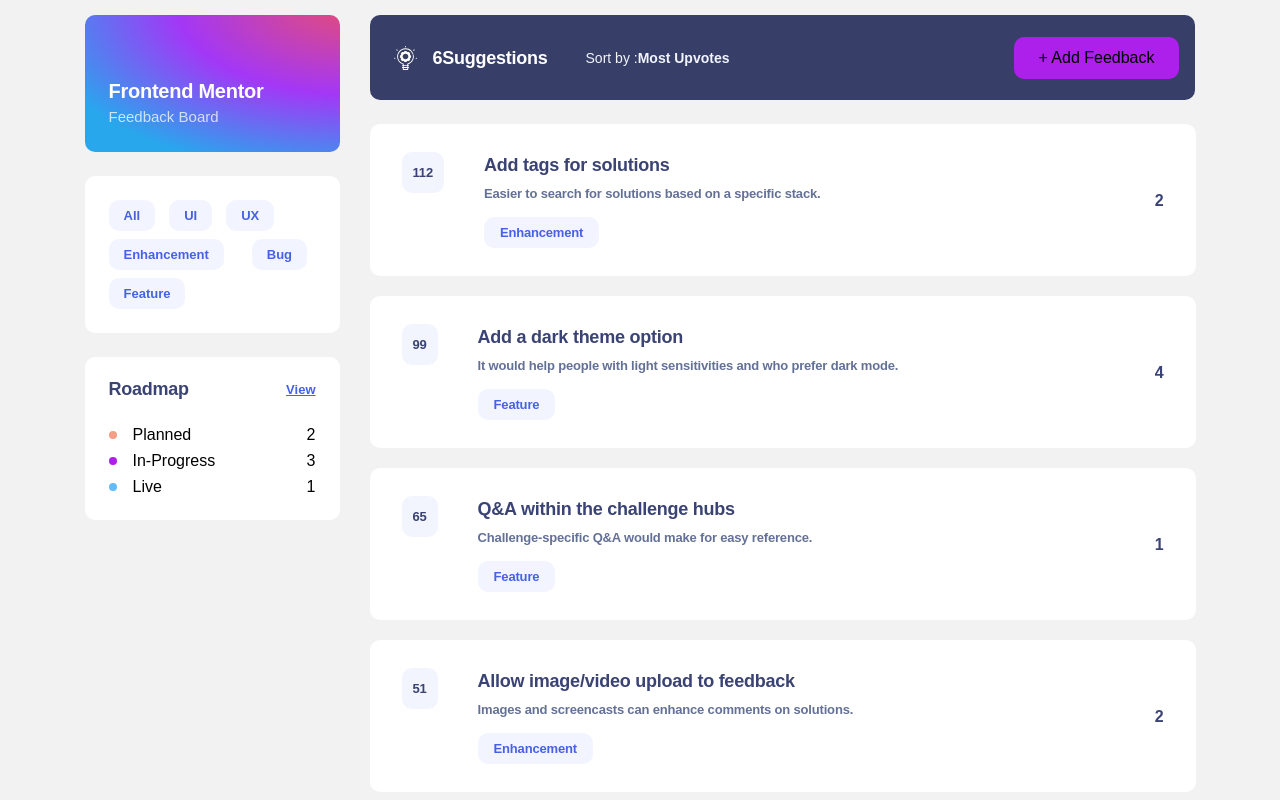
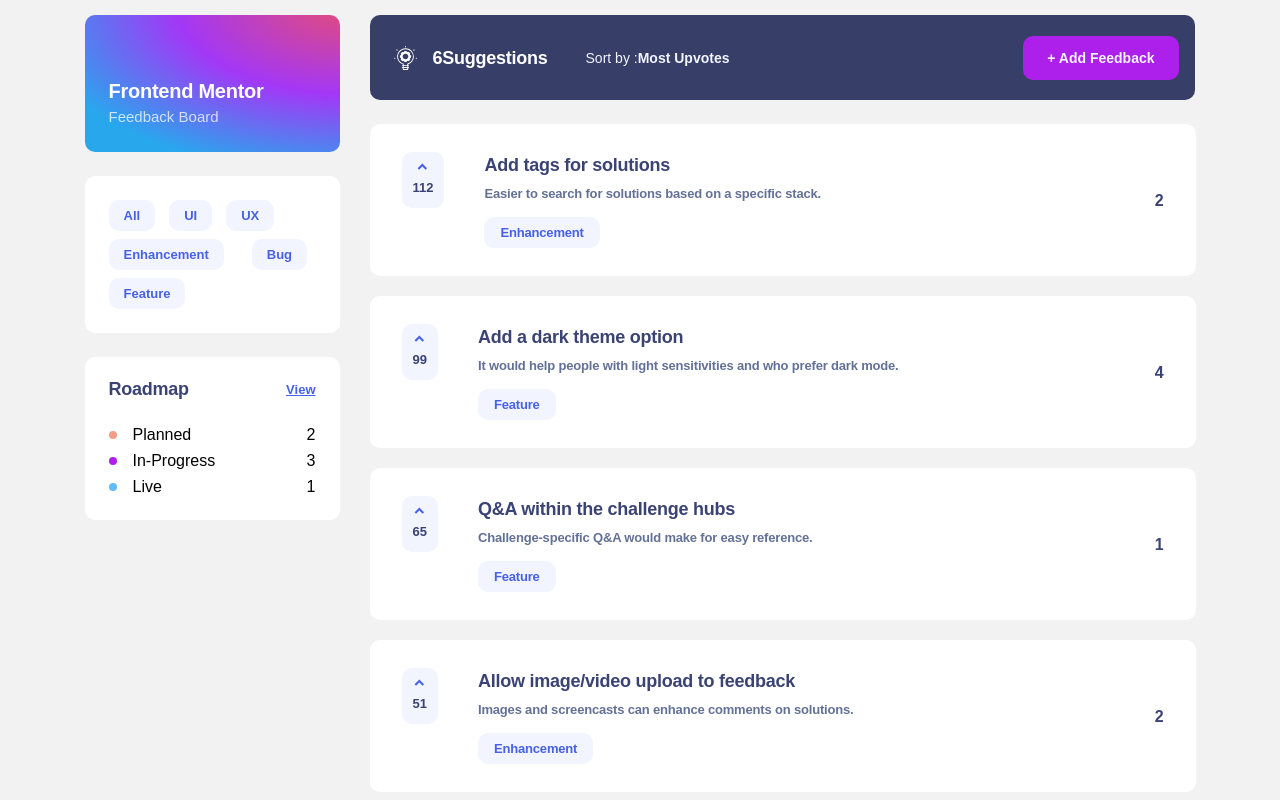
Before and after one commit to Abdulvohid0107/Products-Feedback, a React (Create React App) app: page / in a window 1280 px wide. Shown: the top 800 px of the page. Built offline with nearby package versions, Linux system fonts and the light colour scheme.

Commit message:
some changes in feedbacks section

```diff
--- a/src/components/button/button.css
+++ b/src/components/button/button.css
@@ -3,4 +3,13 @@
   background: #AD1FEA;
   border-radius: 10px;
   padding: 12px 24px;
+  color: #F2F4FE;
+  font-weight: 700;
+  font-size: 14px;
+  line-height: 20px;
+  transition: 0.3s ease all;
 }
+
+.button:hover{
+  background: #C75AF6;
+}
--- a/src/components/feedback-header/feedback-header.js
+++ b/src/components/feedback-header/feedback-header.js
@@ -12,8 +12,8 @@
           </h3>
         </div>
         <div className="site-header__sort-wrapper">
-          <p className="site-header__sort">Sort by :</p>
-          <h4 className="site-header__sort-title">Most Upvotes</h4>
+          <p className="site-header__sort">Sort by : </p>
+          <h4 className="site-header__sort-title"> Most Upvotes</h4>
         </div>
       </div>
     {children}
--- a/src/components/feedback/feedback.css
+++ b/src/components/feedback/feedback.css
@@ -1,3 +1,8 @@
+.image path{
+  fill: red !important;
+}
+
+
 .feedback{
   background: #FFFFFF;
   border-radius: 10px;
@@ -12,11 +17,62 @@
   margin-bottom: 0;
 }
 
-.feedback__like{
+.feedback__button-like{
+  border: none;
   margin: 0;
   padding: 11px;
   background: #F2F4FE;
   border-radius: 10px;
+  display: flex;
+  flex-direction: column;
+  align-items: center;
+  transition: 0.3s ease all;
+}
+
+.feedback__button-img{
+  margin-bottom: 8px;
+}
+
+/* .feedback__button-span{
+  border: none;
+  cursor: pointer;
+  background-color: transparent;
+  width: 19px;
+  height: 12px;
+  background-position: center center;
+}
+  .feedback__button-span::before,
+  .feedback__button-span::after{
+    content: '';
+    display: block;
+    width: 10px;
+    height: 3px;
+    background-color:#4661E6;
+    transition: 0.2s ease all;
+  }
+
+  .feedback__button-span::before{
+    transform: translateY(50%) rotate(45deg);
+  }
+  .feedback__button-span::after{
+    transform: translateX(-60%) translateY(-50%) rotate(-45deg);
+  }  */
+
+.feedback__button-like:hover{
+  background: #CFD7FF;
+}
+
+
+
+.feedback__button-like:active{
+  transition: 0.05s ease all;
+  background: #4661E6;
+  border-radius: 10px;
+}
+
+.feedback__arrow-like{
+  display: block;
+  margin-bottom: 8px;
 }
 
 .feedback__content-wrapper{
--- a/src/components/feedback/feedback.js
+++ b/src/components/feedback/feedback.js
@@ -1,4 +1,11 @@
-import "./feedback.css"
+import "./feedback.css";
+import arrowlike from "../../assets/images/arrow-like.svg"
+// var clicks = 0;
+
+// function onClick() {
+//   clicks += 1;
+//   document.getElementById("clicks").innerHTML = clicks;
+// };
 
 export const Feedback = (props) => {
   const {feedback: {likes, feedback, reason, type, comments}} = props
@@ -6,7 +13,11 @@
   return (
     <li className="feedback">
       <div className="feedback__content-wrapper">
-        <p className="feedback__like">{likes}</p>
+        <button className="feedback__button-like" type="button">
+          {/* <span className="feedback__button-span"></span> */}
+          <img src={arrowlike} className="feedback__button-img" alt="" />
+          <span id="clicks">{likes}</span>
+        </button>
         <div className="feedback__content">
           <h3 className="feedback__item-title">{feedback}</h3>
           <p className="feedback__reason">{reason}</p>
--- a/src/components/intro/intro.css
+++ b/src/components/intro/intro.css
@@ -5,6 +5,11 @@
   margin-bottom: 24px;
   max-width: 255px;
   box-sizing: border-box;
+  transition: 0.3s ease all;
+}
+
+.intro:hover{
+  transform: scale(1.1);
 }
 
 .intro__mentor{
--- a/src/components/roadmap/roadmap.css
+++ b/src/components/roadmap/roadmap.css
@@ -29,6 +29,11 @@
   font-size: 13px;
   line-height: 19px;
   text-decoration-line: underline;
+  transition: 0.3s ease all;
+}
+
+.roadmap__view-link:hover{
+  color:#8397F8;
 }
 
 .roadmap__list{
--- a/src/components/types/types.css
+++ b/src/components/types/types.css
@@ -20,8 +20,7 @@
 }
 
 .types__item:hover{
-  background: #4661E6;
-  color: #FFFFFF;
+  background: #CFD7FF;
 }
 
 .types__item--enhancement{
```
Also changed, not shown: src/assets/images/arrow-like.svg (added).
